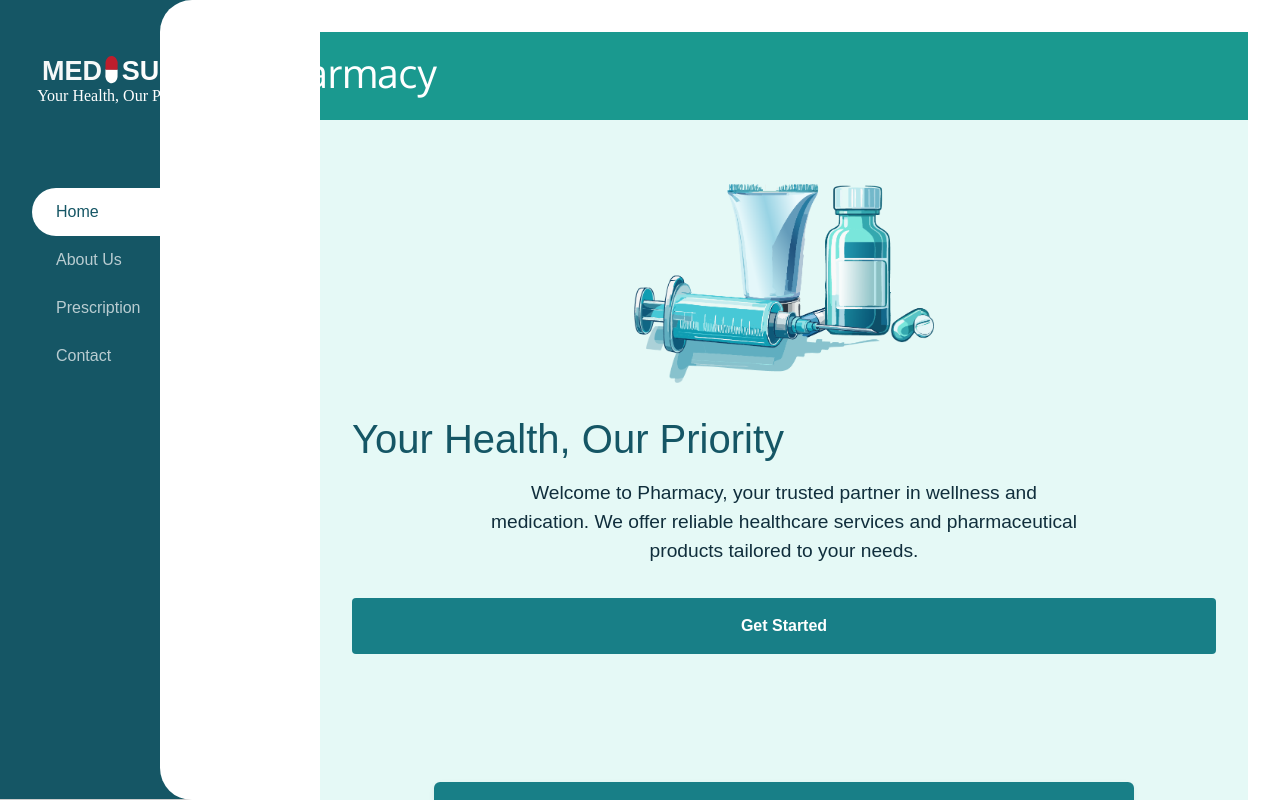
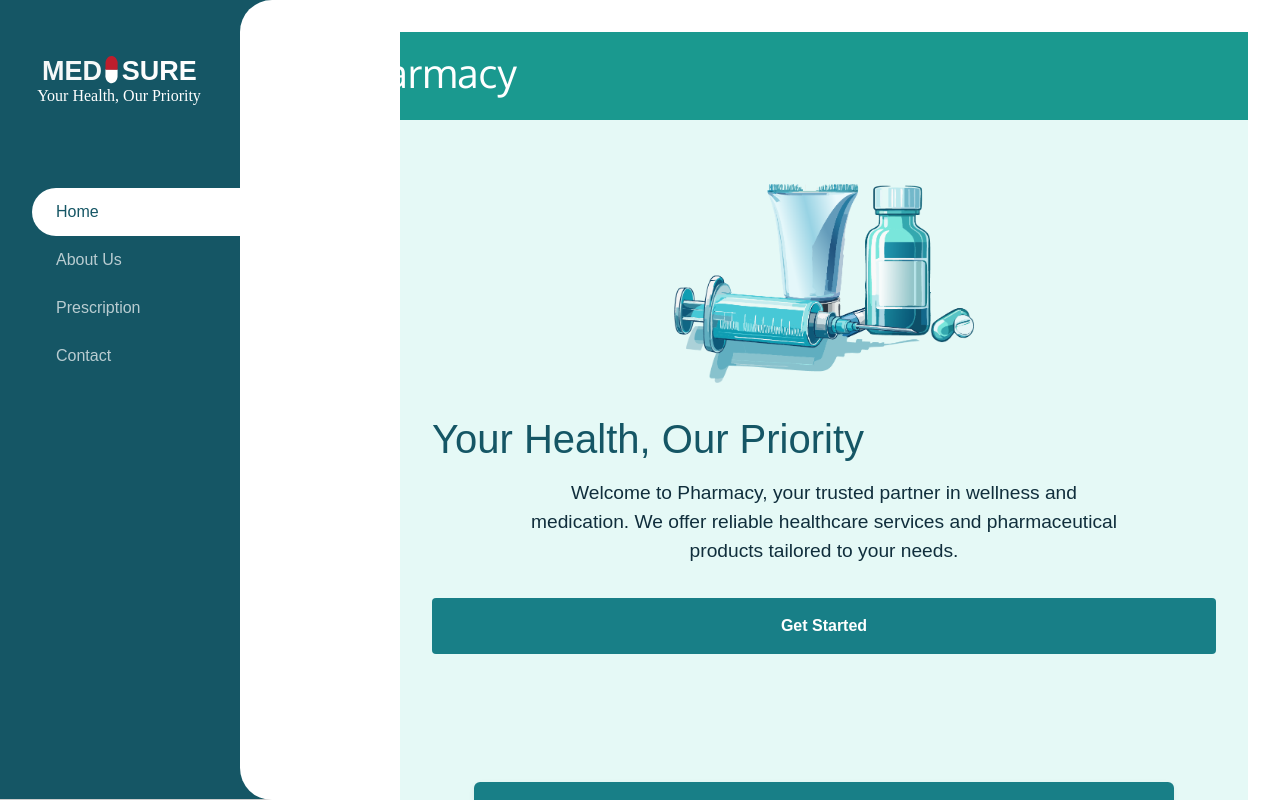
Before and after one commit to 241322/spot_ui_bug_squashers, a React (Create React App) app: page / in a window 1280 px wide. Built offline with nearby package versions, Linux system fonts and the light colour scheme.

Commit message:
nav update

```diff
--- a/src/App.css
+++ b/src/App.css
@@ -6,14 +6,14 @@
 
 
 .page-content {
-  margin-left: 19.1%;
+  margin-left: 240px !important; /* Adjusted to match the width of the navigation bar */
   height: 100vh; /* Ensure the content area takes the full viewport height */
   overflow-y: auto; /* Enable vertical scrolling for the content */
   background-color: white;
   border-radius: 25px 0 0 25px;
   padding: 2rem;
   position: relative;
-  z-index: 2;
+  z-index: 1;
 }
 
 nav {
```
